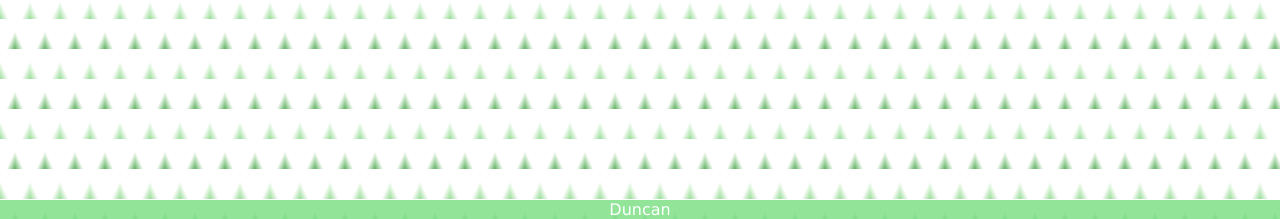
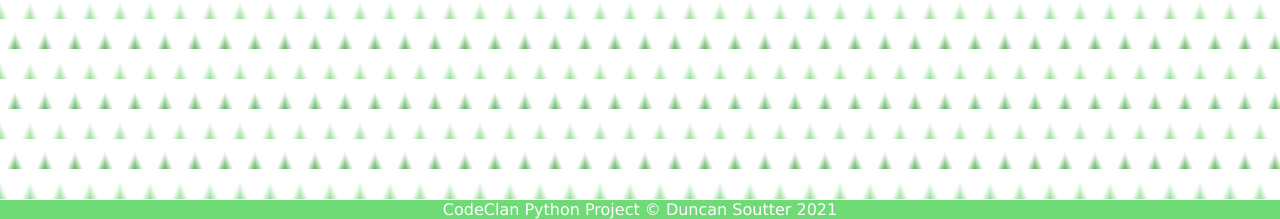
Before and after one commit to DSoutter/carbon_tracker_python_project, a Flask app: template project_files/templates/index.html in a window 1280 px wide. Shown: the part 581-800 px from the top of the page. Run offline with Flask 2, Linux system fonts and the light colour scheme; the template is opened without the code that fills it, so the values that code supplies are empty.

Commit message:
added footer text

```diff
--- a/project_files/static/style.css
+++ b/project_files/static/style.css
@@ -46,15 +46,14 @@ body > header > ul{
 }
 .trips_flex {
     display: flex;
-    /* flex-wrap: wrap; */
+    flex-wrap: wrap;
     flex-direction: row;
     align-items: center;
     justify-content: space-around;
-    /* width: 50%; */
     height: 300px;
     padding: 10px;
     border: 10px;
-    flex-wrap: wrap;
+
 
     margin-left: 10%;
     margin-right: 10%;
@@ -69,7 +68,7 @@ body > header > ul{
     left: 0;
     bottom: 0;
     width: 100%;
-    background-color: rgba(110, 219, 119, 0.75);
+    background-color: rgba(110, 219, 119);
     color: white;
     text-align: center;
 }
--- a/project_files/templates/base.html
+++ b/project_files/templates/base.html
@@ -33,6 +33,6 @@
     </div>
 </body>
 <footer id= footer>
-    Duncan
+    CodeClan Python Project &copy; Duncan Soutter 2021
 </footer>
 </html>
```
